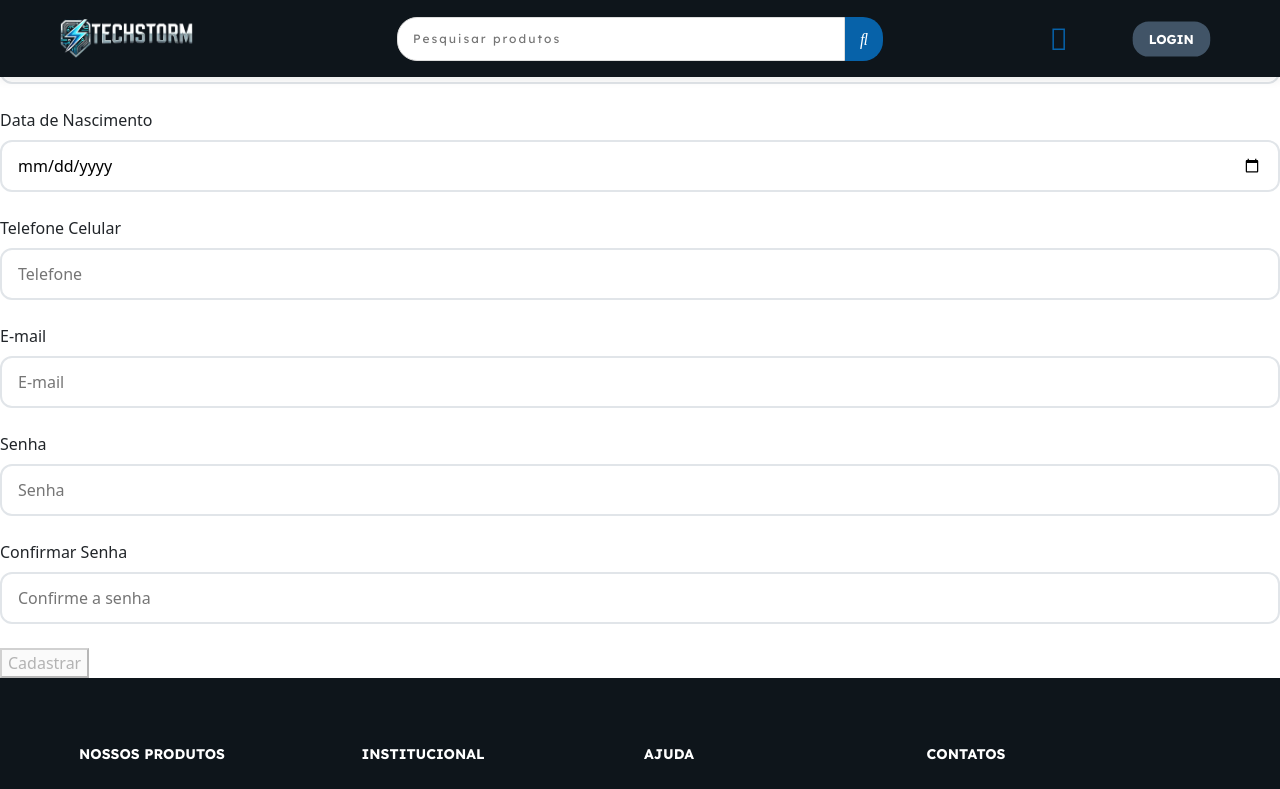
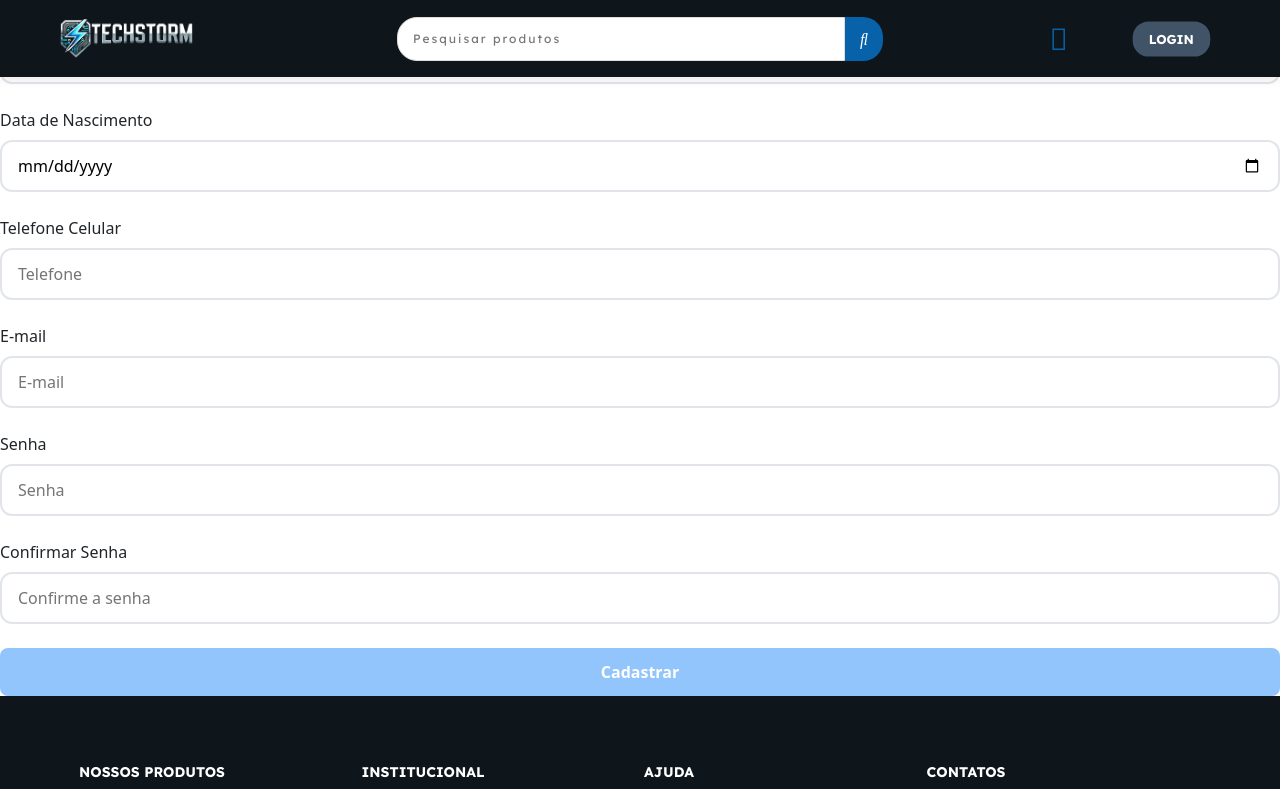
Before and after one commit to guidio-softdev/PROJETO_INTEGRADOR_1S2025, an Angular app: page /cadastro in a window 1280 px wide. Shown: the top 789 px of the page. Built offline with nearby package versions, Linux system fonts and the light colour scheme.

Commit message:
arrumando  botao cadastrar

```diff
--- a/src/app/pages/cadastro-usuarios/cadastro-usuarios.component.html
+++ b/src/app/pages/cadastro-usuarios/cadastro-usuarios.component.html
@@ -30,6 +30,5 @@
       <input formControlName="confirmarSenha" type="password" placeholder="Confirme a senha">
     </div>
 
-    <button type="submit" [disabled]="!usuarioForm.valid">Cadastrar</button>
-  </form>
+<button type="submit" class="btn-primary" [disabled]="!usuarioForm.valid">Cadastrar</button>  </form>
 </div>
```
